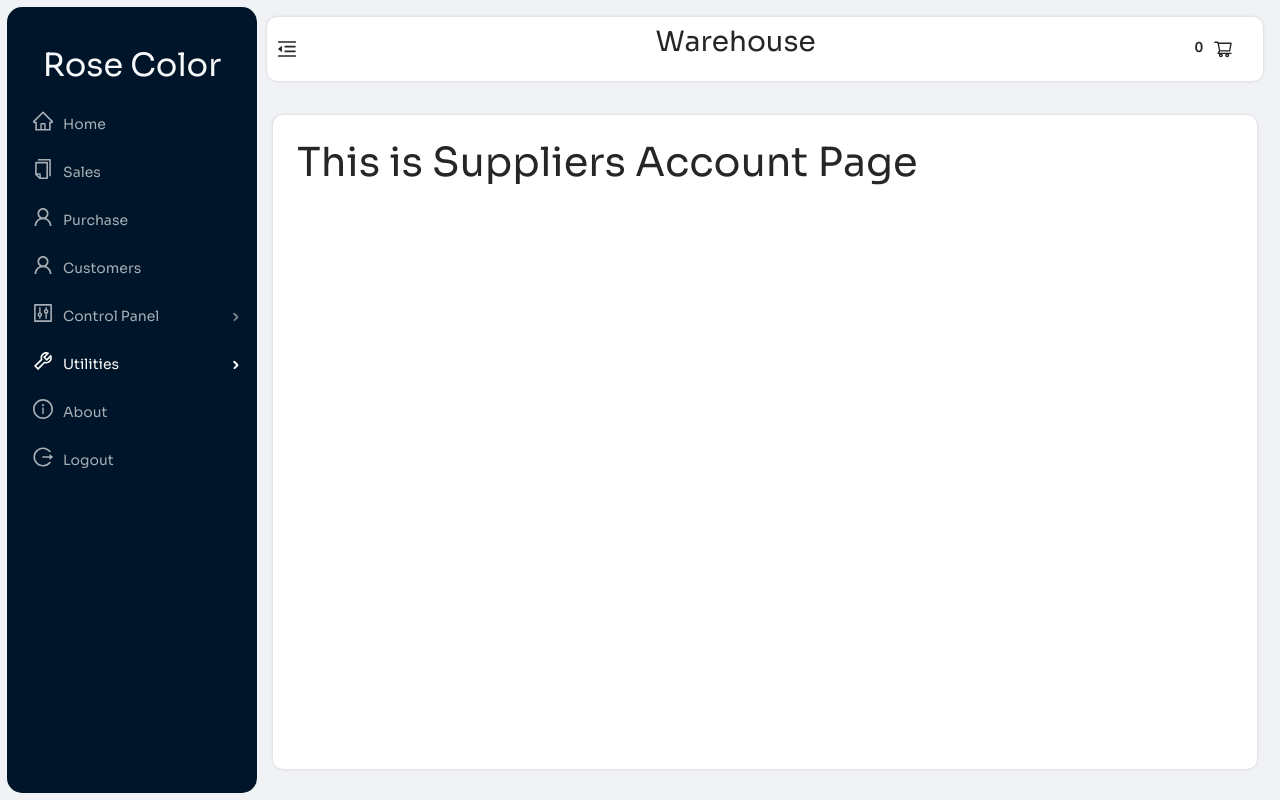
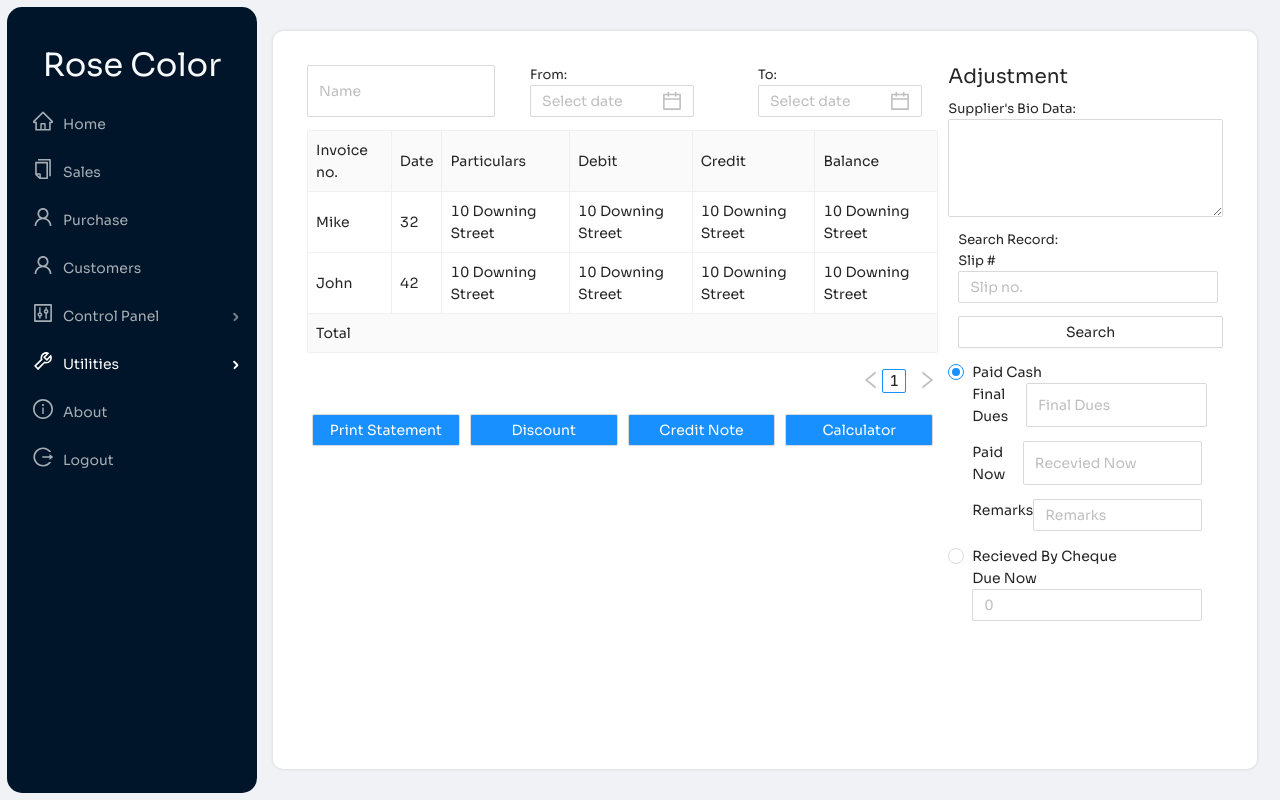
Before and after one commit to HassanAli699/RoseColorPOS, a React (Create React App) app in the folder client/: page /supacc in a window 1280 px wide. Built offline with nearby package versions, Linux system fonts and the light colour scheme.

Commit message:
home page sup acc header(removed)

```diff
--- a/client/src/Styles/DefaultLayout.css
+++ b/client/src/Styles/DefaultLayout.css
@@ -120,9 +120,33 @@ body {
   display: flex;
   flex-direction: column;
   margin-left: 10px;
+
 }
 
 .sidebysideinput{
   display: flex;
   flex-direction: row;
 }
+
+.supsideinfodiv{
+  display: flex;
+  flex-direction: column;
+  margin-left: 10px;
+  max-width: 30%;
+}
+
+.homepagetablediv{
+  max-width: 75%;
+}
+
+.homedatadiv{
+  display: flex;
+
+}
+
+.homedatediv{
+ display: flex;
+ flex-direction: column;
+ margin-left: 10px;
+
+}
--- a/client/src/components/DefaultLayout.js
+++ b/client/src/components/DefaultLayout.js
@@ -71,16 +71,11 @@ const DefaultLayout = ({ children }) => {
           </Menu.Item>
 
 
-
-
-
-
-
           <Menu.SubMenu title="Control Panel" icon={<ControlOutlined />}
             children >
 
             <Menu.Item key="/controlpanel" icon={<ControlOutlined />}>
-              <Link to="/controlpanel">Control Panel</Link>
+              <Link to="/controlpanel">Settings</Link>
             </Menu.Item>
 
             <Menu.Item key="/brand" icon={<StarOutlined />}>
@@ -94,9 +89,6 @@ const DefaultLayout = ({ children }) => {
             <Menu.Item key="/items" icon={<UnorderedListOutlined />}>
               <Link to="/items">Products</Link>
             </Menu.Item>
-
-
-
 
           </Menu.SubMenu>
 
@@ -179,27 +171,7 @@ const DefaultLayout = ({ children }) => {
         </Menu>
       </Sider>
       <Layout className="site-layout">
-        <Header className="site-layout-background" style={{ padding: 0 }}>
-          {React.createElement(
-            collapsed ? MenuUnfoldOutlined : MenuFoldOutlined,
-            {
-              className: "trigger",
-              onClick: toggle,
-            }
-          )}
-          <div>
-            <h3>Warehouse</h3>
-          </div>
 
-          <div className="cart-item d-flex justify-content-space-between flex-row" onClick={() => navigate('/cart')}>
-            <p>{cartItems.length}</p>
-            <ShoppingCartOutlined />
-
-          </div>
-
-
-
-        </Header>
         <Content
           className="site-layout-background"
           style={{
--- a/client/src/pages/CustomersAccountPage.js
+++ b/client/src/pages/CustomersAccountPage.js
@@ -114,7 +114,7 @@ const CustomersAccountPage = () => {
                         Adjustment
                     </h5>
                     <p>
-                        Customers Bio Data: <TextArea rows={2} />
+                        Customers Bio Data: <TextArea rows={4} />
                     </p>
                     <p className='custsideinfodiv'>
                         Search Record:
--- a/client/src/pages/HomePage.js
+++ b/client/src/pages/HomePage.js
@@ -1,75 +1,116 @@
-import React, { useState, useEffect } from 'react'
+import React, { useState, Component } from 'react'
 import DefaultLayout from '../components/DefaultLayout'
-import axios from 'axios'
-import { useDispatch } from 'react-redux';
-import { Col, Row, Select } from 'antd';
-import ItemList from './../components/ItemList';
+import { Table, Input, DatePicker, Space, Button } from 'antd';
+
 
 const HomePage = () => {
-  const [itemsData, setItemsData] = useState([])
-  const [selectedCategory, setSelectedCategory] = useState('drinks')
-  const categories = [
+
+  const onChange = (date, dateString) => {
+    console.log(date, dateString);
+  };
+
+  const { Column, ColumnGroup } = Table;
+
+  const data = [
     {
-      name: 'drinks',
-      imageUrl: 'https://encrypted-tbn0.gstatic.com/images?q=tbn:ANd9GcQ3vUaxERu9a4nHHVVn1kTjYrWbzkyEpKVO8Q&usqp=CAU'
+      key: '1',
+      firstName: 'John',
+      lastName: 'Brown',
+      age: 32,
+      address: 'New York No. 1 Lake Park',
 
     },
     {
-      name: 'rice',
-      imageUrl: 'https://static.vecteezy.com/system/resources/thumbnails/005/281/119/small_2x/rice-chinese-food-free-vector.jpg'
+      key: '2',
+      firstName: 'Jim',
+      lastName: 'Green',
+      age: 42,
+      address: 'London No. 1 Lake Park',
+
     },
     {
-      name: 'noodles',
-      imageUrl: 'https://static.vecteezy.com/system/resources/thumbnails/008/386/570/small_2x/asian-traditional-food-with-noodles-and-chopsticks-free-vector.jpg'
-    }
-  ]
-  const dispatch = useDispatch()
-  // Use Effect
-  // useEffect(() => {
-  //   const getAllItems =async () => {
-  //     try {
-  //       dispatch({
-  //         type: 'SHOW_LOADING'
+      key: '3',
+      firstName: 'Joe',
+      lastName: 'Black',
+      age: 32,
+      address: 'Sidney No. 1 Lake Park',
 
-  //       })
-  //       const {data} = await axios.get('/api/items/get-item')
-  //       setItemsData(data);
-  //       dispatch({
-  //         type: 'HIDE_LOADING'
+    },
+  ];
 
-  //       })
-  //       console.log(data)
-  //     } catch (error) {
-  //       console.log(error)
-  //     }
-  //   }
-  //   getAllItems()
-  // },[dispatch])
+
   return (
     <DefaultLayout>
 
-      <div className='d-flex'>
-        {categories.map(category => (
-          <div key={category.name} className={`d-flex category ${selectedCategory === category.name && 'category-active'}`}
-            onClick={
-              () => setSelectedCategory(category.name)
-            }
-          >
-            <h4>{category.name}</h4>
-            <img src={category.imageUrl} alt={category.name} height='40' width='60' />
+      <div className='homedatadiv'>
+
+        <div className='homepagetablediv'>
+
+          <div className='salesdis'>
+
+            <p className='datechange'>
+              From: <Space direction="vertical">
+                <DatePicker onChange={onChange} />
+              </Space>
+            </p>
+            <p>
+              To: <Space direction="vertical">
+                <DatePicker onChange={onChange} />
+              </Space>
+            </p>
+
           </div>
-        ))}
+
+          <div className='hometablediv'>
+
+            <Table dataSource={data}
+              size='medium'
+              bordered
+              footer={() => ''}>
+              <Column title="List Products" dataIndex="address" key="address" />
+              <Column title="Rate" dataIndex="age" key="age" />
+
+              <ColumnGroup title="Opening">
+                <Column title="Ctns." dataIndex="firstName" key="firstName" />
+                <Column title="Pcs." dataIndex="lastName" key="lastName" />
+              </ColumnGroup>
+
+              <ColumnGroup title="Stock In">
+                <Column title="Ctns." dataIndex="firstName" key="firstName" />
+                <Column title="Pcs." dataIndex="lastName" key="lastName" />
+              </ColumnGroup>
+
+              <ColumnGroup title="Stock Out">
+                <Column title="Ctns." dataIndex="firstName" key="firstName" />
+                <Column title="Pcs." dataIndex="lastName" key="lastName" />
+              </ColumnGroup>
+
+              <ColumnGroup title="Current Stocks">
+                <Column title="Ctns." dataIndex="firstName" key="firstName" />
+                <Column title="Pcs." dataIndex="lastName" key="lastName" />
+                <Column title="Value" dataIndex="lastName" key="lastName" />
+
+              </ColumnGroup>
+
+            </Table>
+
+          </div>
+
+        </div>
+
+        <div className='homedatediv'>
+          <p>Date:</p>
+
+
+          <p className='inputdis sidebysideinput'><Input name='company' type='text' placeholder="All Companies"></Input></p>
+          <Button className='buttondis'>Available Stock</Button>
+          <Button className='buttondis'>Low Stocks</Button>
+          <Button className='buttondis'>All Products</Button>
+        </div>
+
       </div>
-      <Row>
-        {
-          itemsData.filter((i) => i.category === selectedCategory).map(item => (
-            <Col xs={24} lg={6} md={12} sm={6}>
-              <ItemList key={item.id} item={item} />
-            </Col>
-          ))
-        }
-      </Row>
-    </DefaultLayout>
+
+    </DefaultLayout >
   )
 }
 
--- a/client/src/pages/SuppliersAccountPage.js
+++ b/client/src/pages/SuppliersAccountPage.js
@@ -1,10 +1,146 @@
-import React from 'react'
+import React, { useState } from 'react';
 import DefaultLayout from '../components/DefaultLayout'
+import { Table, Input, DatePicker, Space, Button, Radio } from 'antd';
 
 const SuppliersAccountPage = () => {
+
+    const onChange = (date, dateString) => {
+        console.log(date, dateString);
+    };
+
+    const { TextArea } = Input;
+
+    const [value, setValue] = useState(1);
+
+    const onRadioChange = (e) => {
+        console.log('radio checked', e.target.value);
+        setValue(e.target.value);
+    };
+
+
+    const dataSource = [
+        {
+            key: '1',
+            name: 'Mike',
+            age: 32,
+            address: '10 Downing Street',
+        },
+        {
+            key: '2',
+            name: 'John',
+            age: 42,
+            address: '10 Downing Street',
+        },
+    ];
+
+    const columns = [
+        {
+            title: 'Invoice no.',
+            dataIndex: 'name',
+            key: 'name',
+        },
+        {
+            title: 'Date',
+            dataIndex: 'age',
+            key: 'age',
+        },
+        {
+            title: 'Particulars',
+            dataIndex: 'address',
+            key: 'address',
+        },
+        {
+            title: 'Debit',
+            dataIndex: 'address',
+            key: 'address',
+        },
+        {
+            title: 'Credit',
+            dataIndex: 'address',
+            key: 'address',
+        },
+        {
+            title: 'Balance',
+            dataIndex: 'address',
+            key: 'address',
+        },
+    ];
+
+
     return (
         <DefaultLayout>
-            <h1>This is Suppliers Account Page</h1>
+
+            <div className='cusdatadiv'>
+
+                <div className='halfpagediv'>
+
+                    <div className='salesdis'>
+                        <p className='inputdis sidebysideinput'><Input name='customername' type='text' placeholder="Name"></Input></p>
+                        <p className='datechange'>
+                            From: <Space direction="vertical">
+                                <DatePicker onChange={onChange} />
+                            </Space>
+                        </p>
+                        <p>
+                            To: <Space direction="vertical">
+                                <DatePicker onChange={onChange} />
+                            </Space>
+                        </p>
+
+                    </div>
+
+
+                    <Table
+                        dataSource={dataSource}
+                        columns={columns}
+                        size='small'
+                        bordered
+                        footer={() => 'Total'}
+                    />
+
+                    <div className='salesdis'>
+                        <Button className='buttondis'>Print Statement</Button>
+                        <Button className='buttondis'>Discount</Button>
+                        <Button className='buttondis'>Credit Note</Button>
+                        <Button className='buttondis'>Calculator</Button>
+                    </div>
+
+                </div>
+
+                <div className='supsideinfodiv'>
+                    <h5>
+                        Adjustment
+                    </h5>
+                    <p>
+                        Supplier's Bio Data: <TextArea rows={4} />
+                    </p>
+                    <p className='custsideinfodiv'>
+                        Search Record:
+
+                        <p className='inputdis'>Slip #<Input name='slipno' type='text' placeholder="Slip no."></Input></p>
+                        <Button>Search</Button>
+
+
+                    </p>
+
+                    <div>
+                        <Radio.Group onChange={onRadioChange} value={value}>
+                            <Radio value={1}>Paid Cash
+                                <p className='sidebysideinput'>Final Dues<Input name='finaldues' type='text' placeholder="Final Dues"></Input></p>
+                                <p className='inputdis sidebysideinput'>Paid Now<Input name='receviednow' type='text' placeholder="Recevied Now"></Input></p>
+                                <p className='inputdis sidebysideinput'>Remarks<Input name='remarks' type='text' placeholder="Remarks"></Input></p>
+                            </Radio>
+
+                            <Radio value={2}>
+                                Recieved By Cheque
+                                <p className='inputdis'>Due Now<Input name='duebalance' type='number' placeholder="0"></Input></p>
+                            </Radio>
+
+                        </Radio.Group>
+                    </div>
+                </div>
+            </div>
+
         </DefaultLayout>
     )
 }
```
Also changed, not shown: client/src/App.js (+50 -42 lines), client/src/pages/CartPage.js (+41 -37 lines), client/src/pages/ItemsPage.js (+33 -67 lines).
